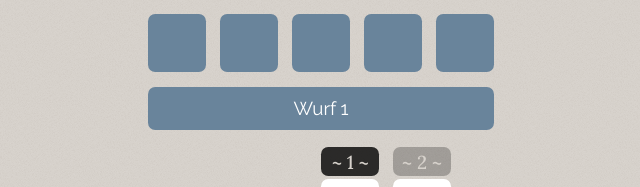
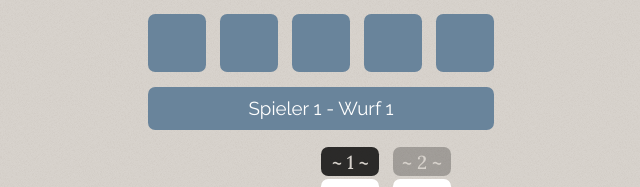
Before and after one commit to pdikmann/kniffel-react, a React (Create React App) app: page / in a window 1280 px wide. Shown: the top 187 px of the page, without its empty margins (319-959 px from the left). Built offline with nearby package versions, Linux system fonts and the light colour scheme.

Commit message:
add accent color to button, adjust reroll button labels, switch to new game label after gameover

```diff
--- a/src/Components/Button.tsx
+++ b/src/Components/Button.tsx
@@ -2,13 +2,14 @@ import { MouseEventHandler } from 'react'
 import './Button.css'
 
 function Button(props: {
-  children: string,
+  children: string
+  accent?: boolean
   id?: string
   inactive?: boolean
   onClick?: MouseEventHandler
 }) {
   return (
-    <button className={"button" + (props.inactive ? " inactive" : "")}
+    <button className={"button" + (props.inactive ? " inactive" : "") + (props.accent ? " accent" : "")}
             id={props.id ? props.id : ""}
             onClick={props.onClick}>
       {props.children}
--- a/src/Components/RollButton.css
+++ b/src/Components/RollButton.css
@@ -3,6 +3,6 @@
   margin-bottom: 0;
 }
 
-#reroll.new-game {
+#reroll.accent {
   background-color: var(--positive-color);
 }
--- a/src/Components/RollButton.tsx
+++ b/src/Components/RollButton.tsx
@@ -9,29 +9,32 @@ interface IRollButtonProps {
 function RollButton(props: IRollButtonProps) {
   return (
     <MergedContexts>
-      {({turnState, advanceTurn}: IMergedContexts) => {
+      {({gameOver, currentPlayer, turnState, advanceTurn}: IMergedContexts) => {
         let label: string = '',
-          inactive = turnState === TurnState.Selection
+          inactive = turnState === TurnState.Selection,
+          playerNumber = currentPlayer + 1
         switch (turnState) {
           case TurnState.FirstThrow:
-            label = 'Wurf 1'
+            label = `Spieler ${playerNumber} - Wurf 1`
             break
           case TurnState.SecondThrow:
-            label = 'Wurf 2'
+            label = `Spieler ${playerNumber} - Wurf 2`
             break
           case TurnState.ThirdThrow:
-            label = 'Wurf 3'
+            label = `Spieler ${playerNumber} - Wurf 3`
             break
           case TurnState.Selection:
-            label = 'Auswahl'
+            label = `Spieler ${playerNumber} - Auswahl`
             break
         }
+        if (gameOver) label = 'Neues Spiel'
         return (
           <Button id="reroll"
                   onClick={inactive ? undefined : advanceTurn}
-                  inactive={inactive}>
+                  inactive={inactive}
+                  accent={gameOver}>
             {label}
-          </ Button>
+          </Button>
         )
       }}
     </MergedContexts>
```
